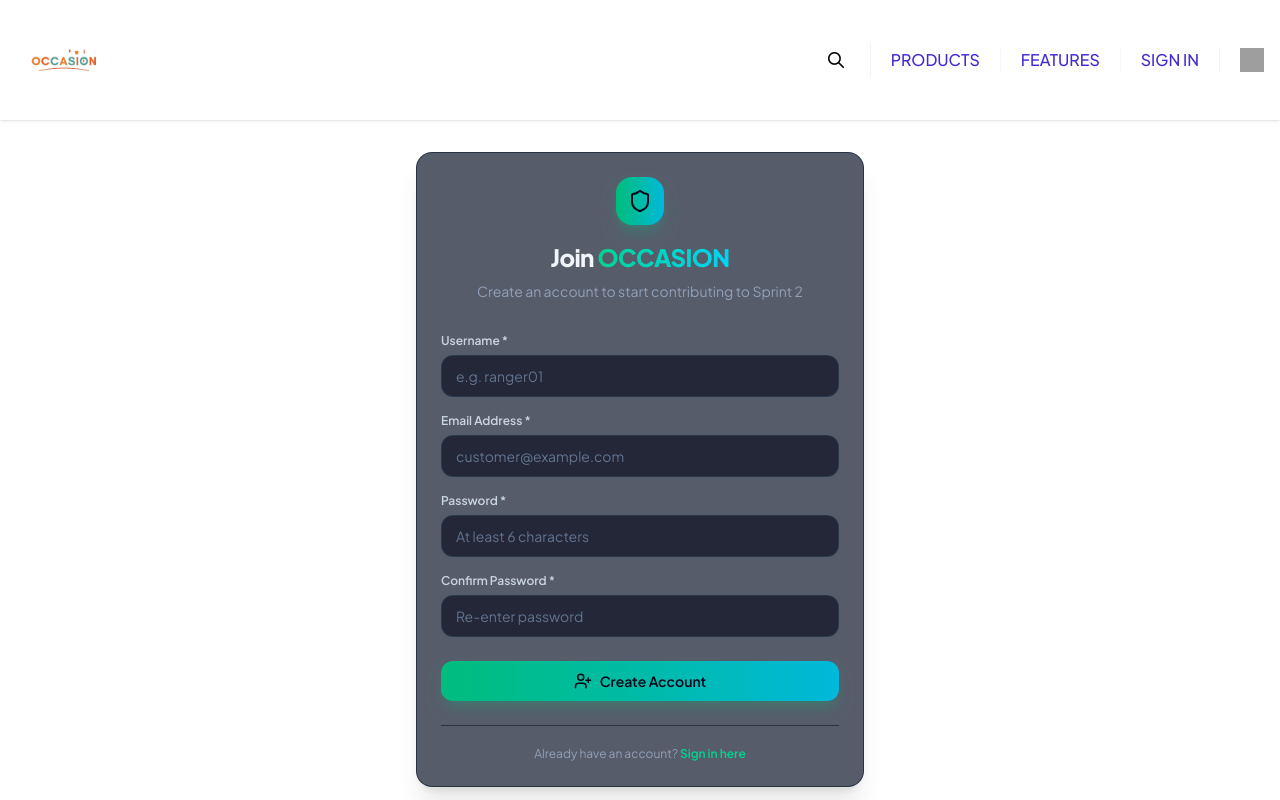
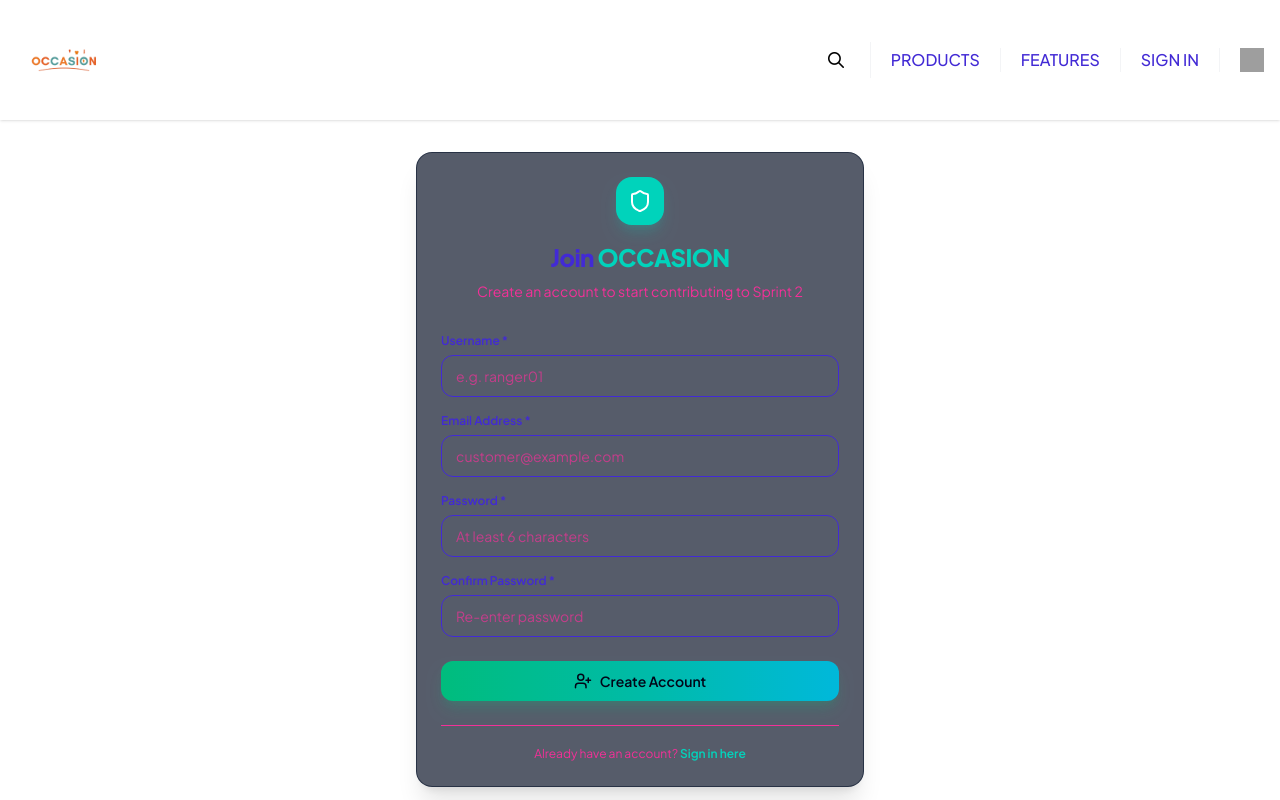
Before and after one commit to Bell914/jsd13-group3-HydraRanger, a React (Vite) app in the folder client/: page /register in a window 1280 px wide. Shown: the top 800 px of the page. Built offline with nearby package versions, Linux system fonts and the light colour scheme; no server answers; grey boxes are pictures that could not be loaded.

Commit message:
refactor: reuse shared stateless components

```diff
--- /dev/null
+++ b/client/src/components/FormInput.jsx
@@ -0,0 +1,29 @@
+import React from 'react';
+
+export const FormInput = ({
+  id,
+  label,
+  required = false,
+  className = '',
+  inputClassName = '',
+  ...inputProps
+}) => {
+  return (
+    <div className={className}>
+      {label && (
+        <label
+          htmlFor={id}
+          className="mb-1.5 block text-xs font-semibold text-primary"
+        >
+          {label}{required ? ' *' : ''}
+        </label>
+      )}
+      <input
+        id={id}
+        required={required}
+        className={`w-full rounded-xl border border-occasion-border bg-surface px-3.5 py-2.5 text-sm text-primary placeholder:text-secondary/70 transition focus:border-primary focus:outline-none focus:ring-3 focus:ring-accent/35 disabled:cursor-not-allowed disabled:bg-disabled/45 disabled:text-secondary/70 ${inputClassName}`}
+        {...inputProps}
+      />
+    </div>
+  );
+};
--- a/client/src/components/LoadingSpinner.jsx
+++ b/client/src/components/LoadingSpinner.jsx
@@ -1,6 +1,11 @@
 import React from 'react';
 
-export const LoadingSpinner = ({ size = 'md', message = 'Loading...' }) => {
+export const LoadingSpinner = ({
+  size = 'md',
+  message = 'Loading...',
+  className = '',
+  label = message || 'Loading'
+}) => {
   const sizeClasses = {
     sm: 'w-5 h-5 border-2',
     md: 'w-9 h-9 border-3',
@@ -8,12 +13,18 @@ export const LoadingSpinner = ({ size = 'md', message = 'Loading...' }) => {
   };
 
   return (
-    <div className="flex flex-col items-center justify-center py-12 px-4 gap-4">
+    <div
+      className={`flex flex-col items-center justify-center py-12 px-4 gap-4 ${className}`}
+      role="status"
+      aria-live="polite"
+      aria-label={label}
+    >
       <div
-        className={`${sizeClasses[size] || sizeClasses.md} rounded-full border-slate-700/60 border-t-emerald-500 animate-spin`}
+        className={`${sizeClasses[size] || sizeClasses.md} animate-spin rounded-full border-secondary/25 border-t-accent`}
+        aria-hidden="true"
       />
       {message && (
-        <span className="text-sm font-medium text-slate-400 animate-pulse">
+        <span className="animate-pulse text-sm font-medium text-secondary">
           {message}
         </span>
       )}
--- a/client/src/components/index.js
+++ b/client/src/components/index.js
@@ -1,6 +1,7 @@
 export { Button } from './Button.jsx';
 export { Card } from './Card.jsx';
 export { LoadingSpinner } from './LoadingSpinner.jsx';
+export { FormInput } from './FormInput.jsx';
 export { Navbar } from './Navbar.jsx';
 export { Footer } from './Footer.jsx';
 export { ProtectedRoute } from './ProtectedRoute.jsx';
--- a/client/src/pages/LoginPage.jsx
+++ b/client/src/pages/LoginPage.jsx
@@ -2,7 +2,7 @@ import React, { useState } from 'react';
 import { Link, useNavigate, useLocation } from 'react-router-dom';
 import { LogIn, UserRound, AlertCircle } from 'lucide-react';
 import { authService } from '../services/authService.js';
-import { Button, Card } from '../components/index.js';
+import { Button, Card, FormInput } from '../components/index.js';
 
 export const LoginPage = () => {
   const navigate = useNavigate();
@@ -39,48 +39,44 @@ export const LoginPage = () => {
     <div className="max-w-md mx-auto w-full py-8">
       <Card>
         <div className="text-center mb-8">
-          <div className="bg-gradient-to-r from-emerald-500 via-teal-500 to-cyan-500 w-12 h-12 rounded-2xl inline-flex items-center justify-center mb-4 shadow-lg shadow-emerald-500/25">
-            <UserRound size={24} className="text-slate-950 font-extrabold" />
+          <div className="mb-4 inline-flex h-12 w-12 items-center justify-center rounded-2xl bg-accent text-white shadow-lg shadow-accent/20">
+            <UserRound size={24} aria-hidden="true" />
           </div>
-          <h2 className="text-2xl font-extrabold text-slate-100 tracking-tight">
+          <h2 className="text-2xl font-extrabold tracking-tight text-primary">
             Customer Sign In
           </h2>
-          <p className="text-xs sm:text-sm text-slate-400 mt-2">
+          <p className="mt-2 text-xs text-secondary sm:text-sm">
             Sign in to shop, save looks and manage your orders
           </p>
         </div>
 
         {error && (
-          <div className="flex items-center gap-3 p-3.5 mb-6 rounded-xl bg-rose-500/10 border border-rose-500/30 text-rose-300 text-sm">
+          <div className="mb-6 flex items-center gap-3 rounded-xl border border-accent/35 bg-accent/10 p-3.5 text-sm text-accent" role="alert">
             <AlertCircle size={18} className="shrink-0" />
             <span>{error}</span>
           </div>
         )}
 
         <form onSubmit={handleSubmit} className="space-y-4">
-          <div>
-            <label className="block text-xs font-semibold text-slate-300 mb-1.5">Email Address</label>
-            <input
+          <FormInput
+            id="login-email"
+            label="Email Address"
             type="email"
-              className="w-full px-3.5 py-2.5 rounded-xl bg-slate-950/60 border border-slate-700/70 text-sm text-slate-100 placeholder-slate-500 focus:outline-none focus:border-emerald-500 focus:ring-1 focus:ring-emerald-500 transition-all"
             placeholder="customer@example.com"
             value={formData.email}
             onChange={(e) => setFormData({ ...formData, email: e.target.value })}
             required
           />
-          </div>
 
-          <div>
-            <label className="block text-xs font-semibold text-slate-300 mb-1.5">Password</label>
-            <input
+          <FormInput
+            id="login-password"
+            label="Password"
             type="password"
-              className="w-full px-3.5 py-2.5 rounded-xl bg-slate-950/60 border border-slate-700/70 text-sm text-slate-100 placeholder-slate-500 focus:outline-none focus:border-emerald-500 focus:ring-1 focus:ring-emerald-500 transition-all"
             placeholder="••••••••"
             value={formData.password}
             onChange={(e) => setFormData({ ...formData, password: e.target.value })}
             required
           />
-          </div>
 
           <Button
             type="submit"
@@ -94,11 +90,11 @@ export const LoginPage = () => {
 
         </form>
 
-        <div className="mt-6 pt-5 border-t border-slate-800/80 text-center text-xs text-slate-400">
+        <div className="mt-6 border-t border-occasion-border/45 pt-5 text-center text-xs text-secondary">
           Don't have an account?{' '}
           <Link
             to="/register"
-            className="text-emerald-400 hover:text-emerald-300 font-semibold"
+            className="rounded-sm font-semibold text-accent hover:text-accent-hover focus-visible:outline-none focus-visible:ring-3 focus-visible:ring-accent/45"
           >
             Register here
           </Link>
--- a/client/src/pages/RegisterPage.jsx
+++ b/client/src/pages/RegisterPage.jsx
@@ -2,7 +2,7 @@ import React, { useState } from 'react';
 import { Link, useNavigate } from 'react-router-dom';
 import { UserPlus, Shield, AlertCircle } from 'lucide-react';
 import { authService } from '../services/authService.js';
-import { Button, Card } from '../components/index.js';
+import { Button, Card, FormInput } from '../components/index.js';
 
 export const RegisterPage = () => {
   const navigate = useNavigate();
@@ -53,72 +53,64 @@ export const RegisterPage = () => {
     <div className="max-w-md mx-auto w-full py-8">
       <Card>
         <div className="text-center mb-8">
-          <div className="bg-gradient-to-r from-emerald-500 via-teal-500 to-cyan-500 w-12 h-12 rounded-2xl inline-flex items-center justify-center mb-4 shadow-lg shadow-emerald-500/25">
-            <Shield size={24} className="text-slate-950 font-extrabold" />
+          <div className="mb-4 inline-flex h-12 w-12 items-center justify-center rounded-2xl bg-accent text-white shadow-lg shadow-accent/20">
+            <Shield size={24} aria-hidden="true" />
           </div>
-          <h2 className="text-2xl font-extrabold text-slate-100 tracking-tight">
-            Join <span className="bg-gradient-to-r from-emerald-400 to-cyan-400 bg-clip-text text-transparent">OCCASION</span>
+          <h2 className="text-2xl font-extrabold tracking-tight text-primary">
+            Join <span className="text-accent">OCCASION</span>
           </h2>
-          <p className="text-xs sm:text-sm text-slate-400 mt-2">
+          <p className="mt-2 text-xs text-secondary sm:text-sm">
             Create an account to start contributing to Sprint 2
           </p>
         </div>
 
         {error && (
-          <div className="flex items-center gap-3 p-3.5 mb-6 rounded-xl bg-rose-500/10 border border-rose-500/30 text-rose-300 text-sm">
+          <div className="mb-6 flex items-center gap-3 rounded-xl border border-accent/35 bg-accent/10 p-3.5 text-sm text-accent" role="alert">
             <AlertCircle size={18} className="shrink-0" />
             <span>{error}</span>
           </div>
         )}
 
         <form onSubmit={handleSubmit} className="space-y-4">
-          <div>
-            <label className="block text-xs font-semibold text-slate-300 mb-1.5">Username *</label>
-            <input
+          <FormInput
+            id="register-username"
+            label="Username"
             type="text"
-              className="w-full px-3.5 py-2.5 rounded-xl bg-slate-950/60 border border-slate-700/70 text-sm text-slate-100 placeholder-slate-500 focus:outline-none focus:border-emerald-500 focus:ring-1 focus:ring-emerald-500 transition-all"
             placeholder="e.g. ranger01"
             value={formData.username}
             onChange={(e) => setFormData({ ...formData, username: e.target.value })}
             required
           />
-          </div>
 
-          <div>
-            <label className="block text-xs font-semibold text-slate-300 mb-1.5">Email Address *</label>
-            <input
+          <FormInput
+            id="register-email"
+            label="Email Address"
             type="email"
-              className="w-full px-3.5 py-2.5 rounded-xl bg-slate-950/60 border border-slate-700/70 text-sm text-slate-100 placeholder-slate-500 focus:outline-none focus:border-emerald-500 focus:ring-1 focus:ring-emerald-500 transition-all"
             placeholder="customer@example.com"
             value={formData.email}
             onChange={(e) => setFormData({ ...formData, email: e.target.value })}
             required
           />
-          </div>
 
-          <div>
-            <label className="block text-xs font-semibold text-slate-300 mb-1.5">Password *</label>
-            <input
+          <FormInput
+            id="register-password"
+            label="Password"
             type="password"
-              className="w-full px-3.5 py-2.5 rounded-xl bg-slate-950/60 border border-slate-700/70 text-sm text-slate-100 placeholder-slate-500 focus:outline-none focus:border-emerald-500 focus:ring-1 focus:ring-emerald-500 transition-all"
             placeholder="At least 6 characters"
             value={formData.password}
             onChange={(e) => setFormData({ ...formData, password: e.target.value })}
             required
           />
-          </div>
 
-          <div>
-            <label className="block text-xs font-semibold text-slate-300 mb-1.5">Confirm Password *</label>
-            <input
+          <FormInput
+            id="register-confirm-password"
+            label="Confirm Password"
             type="password"
-              className="w-full px-3.5 py-2.5 rounded-xl bg-slate-950/60 border border-slate-700/70 text-sm text-slate-100 placeholder-slate-500 focus:outline-none focus:border-emerald-500 focus:ring-1 focus:ring-emerald-500 transition-all"
             placeholder="Re-enter password"
             value={formData.confirmPassword}
             onChange={(e) => setFormData({ ...formData, confirmPassword: e.target.value })}
             required
           />
-          </div>
 
           <Button
             type="submit"
@@ -131,11 +123,11 @@ export const RegisterPage = () => {
           </Button>
         </form>
 
-        <div className="mt-6 pt-5 border-t border-slate-800/80 text-center text-xs text-slate-400">
+        <div className="mt-6 border-t border-occasion-border/45 pt-5 text-center text-xs text-secondary">
           Already have an account?{' '}
           <Link
             to="/login"
-            className="text-emerald-400 hover:text-emerald-300 font-semibold"
+            className="rounded-sm font-semibold text-accent hover:text-accent-hover focus-visible:outline-none focus-visible:ring-3 focus-visible:ring-accent/45"
           >
             Sign in here
           </Link>
```
Also changed, not shown: client/src/components/Button.jsx (+19 -6 lines), client/src/pages/NotFoundPage.jsx (+7 -9 lines). Lines whose indentation alone changed are shown as unchanged.
